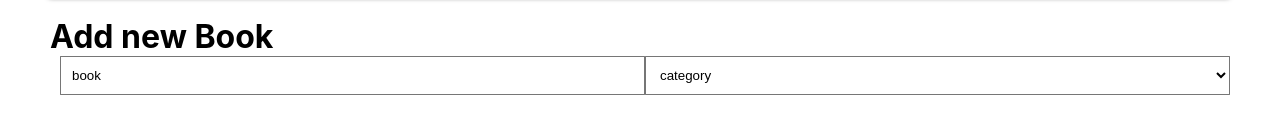
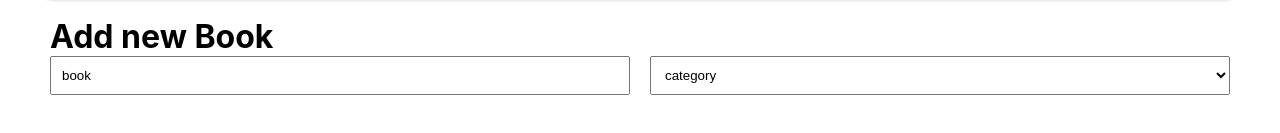
Before and after one commit to wuyepabdul/Bookstore, a React (Create React App) app: page / in a window 1280 px wide. Shown: the part 775-908 px from the top of the page. Built offline with nearby package versions, Linux system fonts and the light colour scheme.

Commit message:
Add margin to select input field

```diff
--- a/src/components/Form.js
+++ b/src/components/Form.js
@@ -7,7 +7,7 @@ const Form = () => (
       <div className="form-input">
         <input type="text" name="book" className="input-field" value="book" placeholder="Book Title" />
       </div>
-      <div className="form-input">
+      <div className="form-input select-input">
         <select className="input-field">
           <option>category</option>
           <option>category</option>
--- a/src/index.css
+++ b/src/index.css
@@ -63,17 +63,17 @@ a {
 
 .form-container {
   display: flex;
-}
-
-.form-container:last-child {
-  margin-left: 10px;
-  background-color: grey;
+  justify-content: space-between;
 }
 
 .form-input {
   width: 100%;
 }
 
+.select-input{
+  margin-left: 20px;
+}
+
 .form-container .input-field {
   padding: 10px;
   width: 100%;
```
